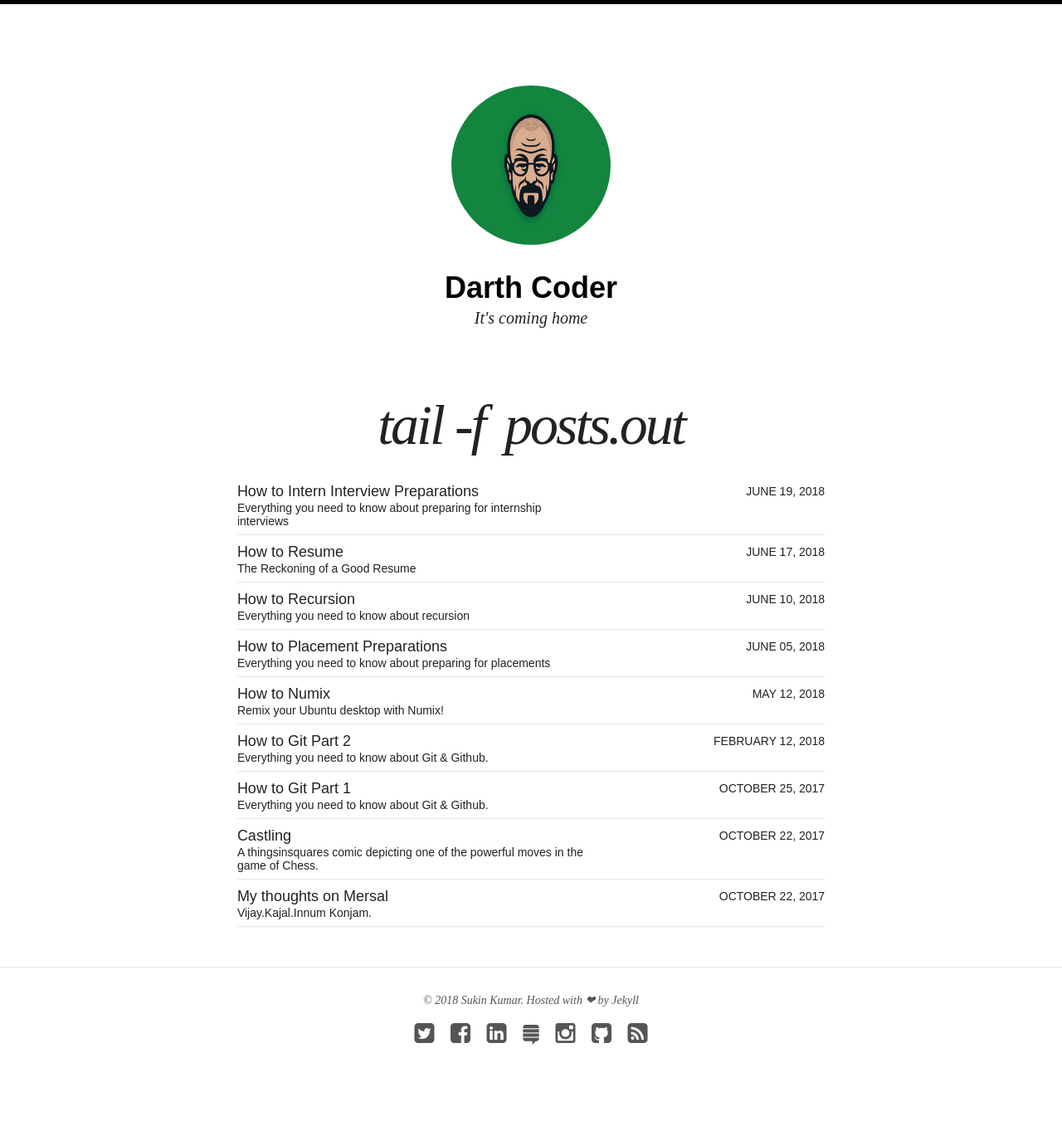
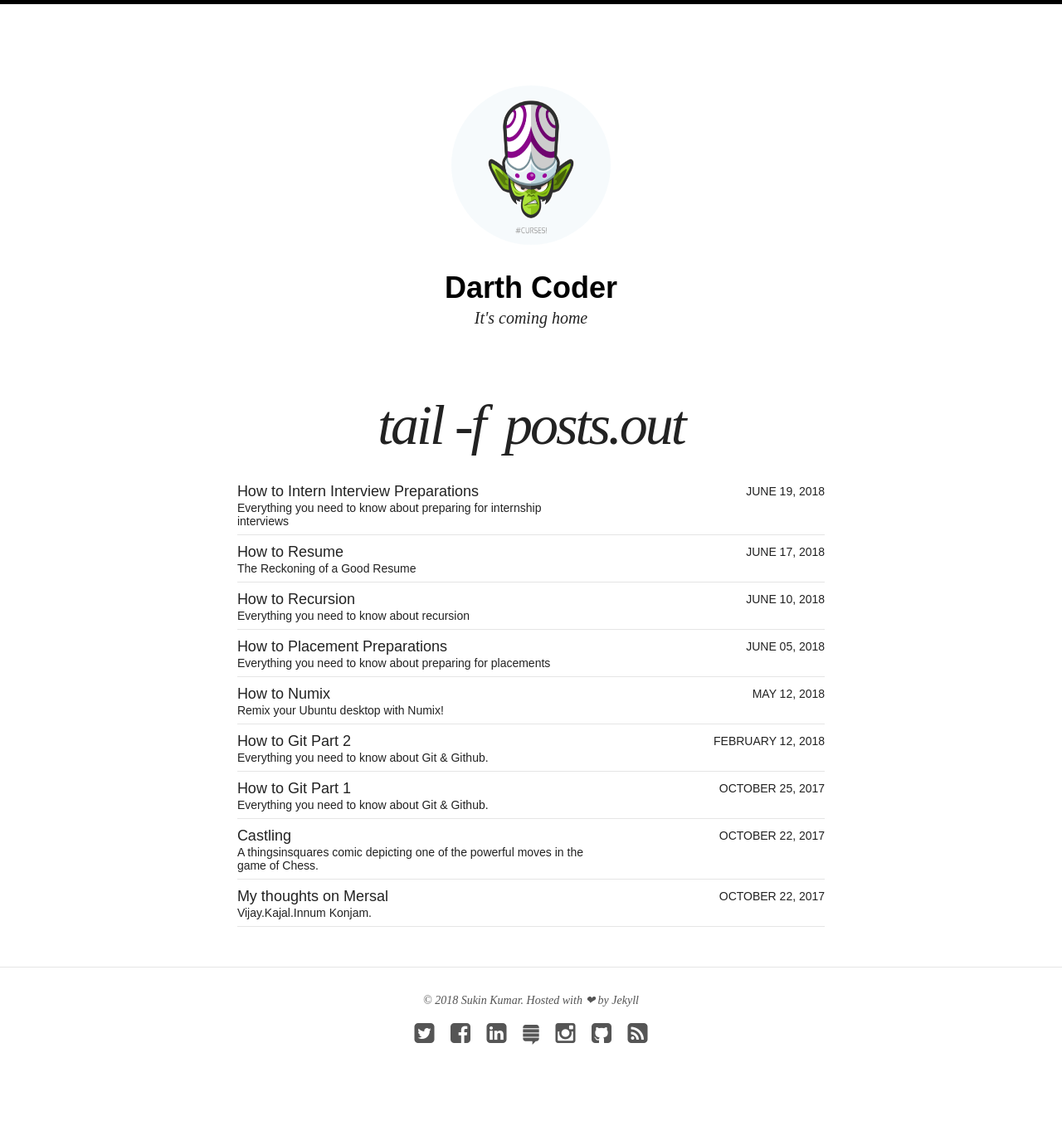
Before and after one commit to Kullsno2/Kullsno2.github.io, a Jekyll site: the page built from index.html, in a window 1280 px wide. Shown: the whole page at 83% size. Built offline with Jekyll 4.4.1, drawn with Linux system fonts in a browser that asks for light colours; nearby versions of some CDN libraries.

Commit message:
mojojojo icon added

```diff
--- a/_config.yml
+++ b/_config.yml
@@ -3,7 +3,7 @@
 title: Darth Coder
 locale: en_US
 description: It's coming home
-logo: heisenberg.png
+logo: mojojojo.png
 search: true
 url: https://kullsno2.github.io
 
```
Also changed, not shown: images/coffee.jpg (deleted), images/heisenberg.png (deleted), images/mojojojo.png (added).
